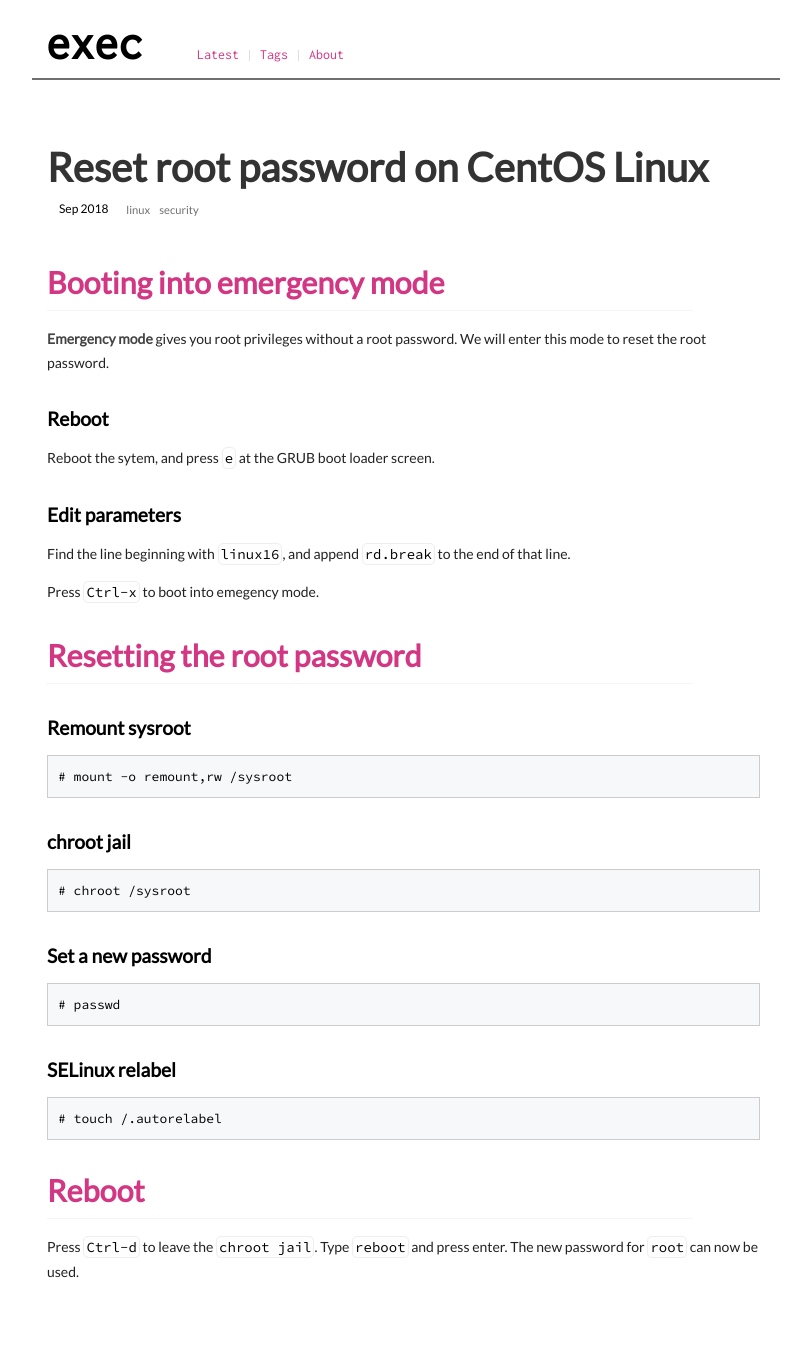
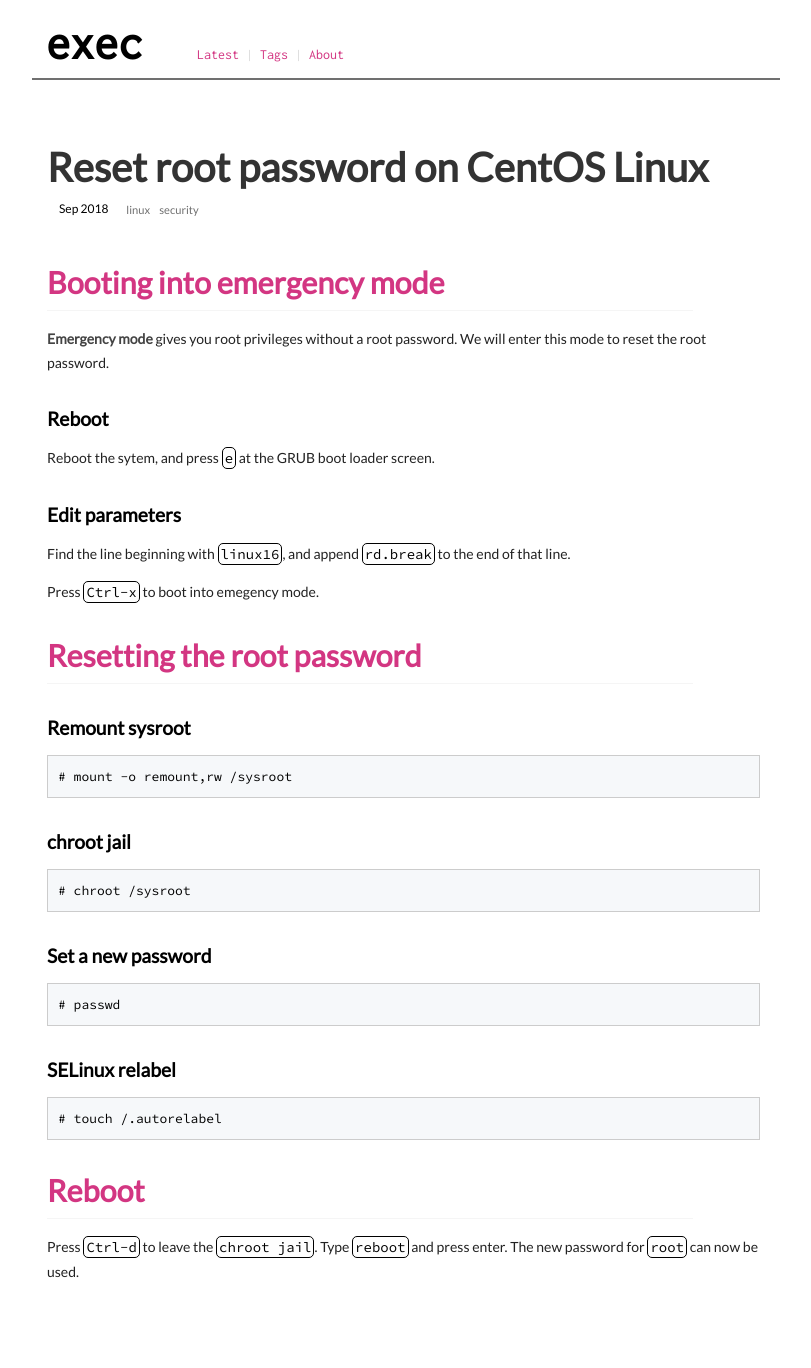
Before and after one commit to execas/execas.github.io, a Jekyll site: the page built from _posts/2018-09-03-reset-root-password-on-centos-linux.md, in a window 1280 px wide. Shown: the whole page, without its empty margins (234-1045 px from the left). Built offline with Jekyll 4.4.1, drawn with Linux system fonts in a browser that asks for light colours.

Commit message:
Update execas.css

```diff
--- a/css/execas.css
+++ b/css/execas.css
@@ -88,7 +88,7 @@
      border-width: 1px;
      border-style: solid;
      border-radius:5px;
-     border-color: #eeeeee;
+     /*border-color: #eeeeee;*/
      padding:1px 2px;
 }
 
```
